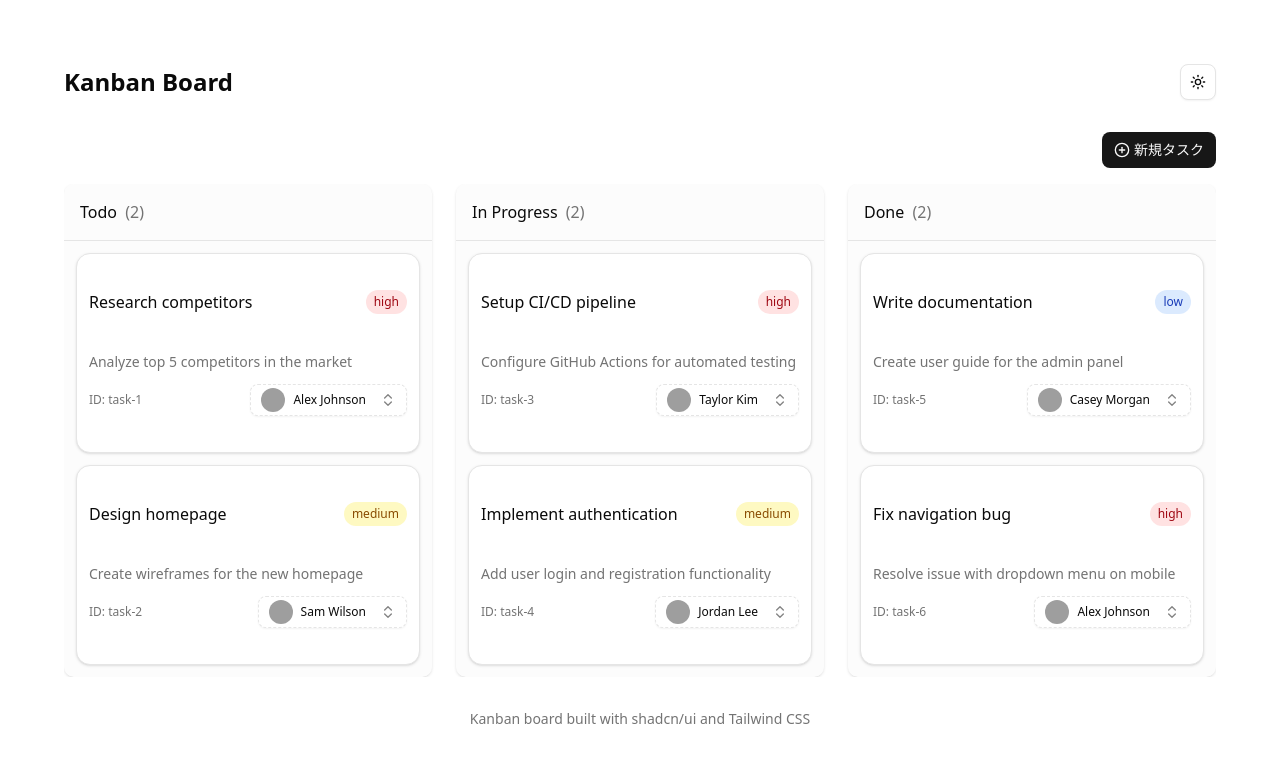
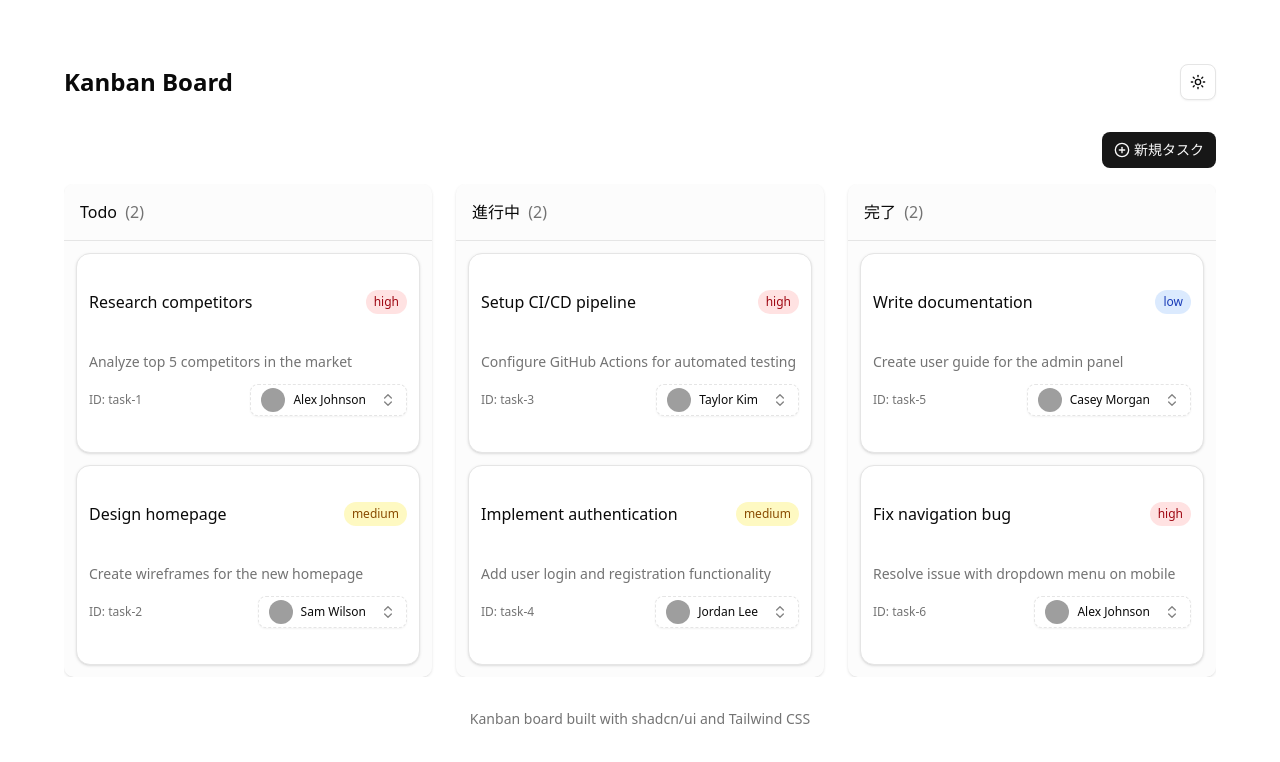
Before and after one commit to feng-sh/KanbanTask, a Next.js app: page / in a window 1280 px wide. Shown: the top 762 px of the page. Built offline with nearby package versions, Linux system fonts and the light colour scheme; grey boxes are pictures that could not be loaded.

Commit message:
画面文言修正

```diff
--- a/src/components/kanban/kanban-board.tsx
+++ b/src/components/kanban/kanban-board.tsx
@@ -103,8 +103,8 @@ const sampleTasks: Task[] = [
  */
 const columns: KanbanColumnType[] = [
   { id: "todo", title: "Todo", status: "todo" },
-  { id: "in-progress", title: "In Progress", status: "in-progress" },
-  { id: "done", title: "Done", status: "done" },
+  { id: "in-progress", title: "進行中", status: "in-progress" },
+  { id: "done", title: "完了", status: "done" },
 ];
 
 /**
--- a/src/components/kanban/task-card.tsx
+++ b/src/components/kanban/task-card.tsx
@@ -113,10 +113,10 @@ export const TaskCard = ({ task, className, teamMembers, onAssigneeChange }: Tas
                     <span className="text-xs">{task.assignee.name}</span>
                   </div>
                 ) : (
-                  // 担当者が割り当てられていない場合は「Assign」を表示
+                  // 担当者が割り当てられていない場合は「担当者を割り当て」を表示
                   <div className="flex items-center gap-2">
                     <UserCircle2 className="h-4 w-4" />
-                    <span className="text-xs">Assign</span>
+                    <span className="text-xs">担当者を割り当て</span>
                   </div>
                 )}
                 <ChevronsUpDown className="ml-2 h-3 w-3 shrink-0 opacity-50" />
@@ -184,7 +184,7 @@ export const TaskCard = ({ task, className, teamMembers, onAssigneeChange }: Tas
                     }}
                   >
                     <UserCircle2 className="h-4 w-4" />
-                    <span>Unassign</span>
+                    <span>割り当て解除</span>
                   </div>
                 )}
               </div>
```
